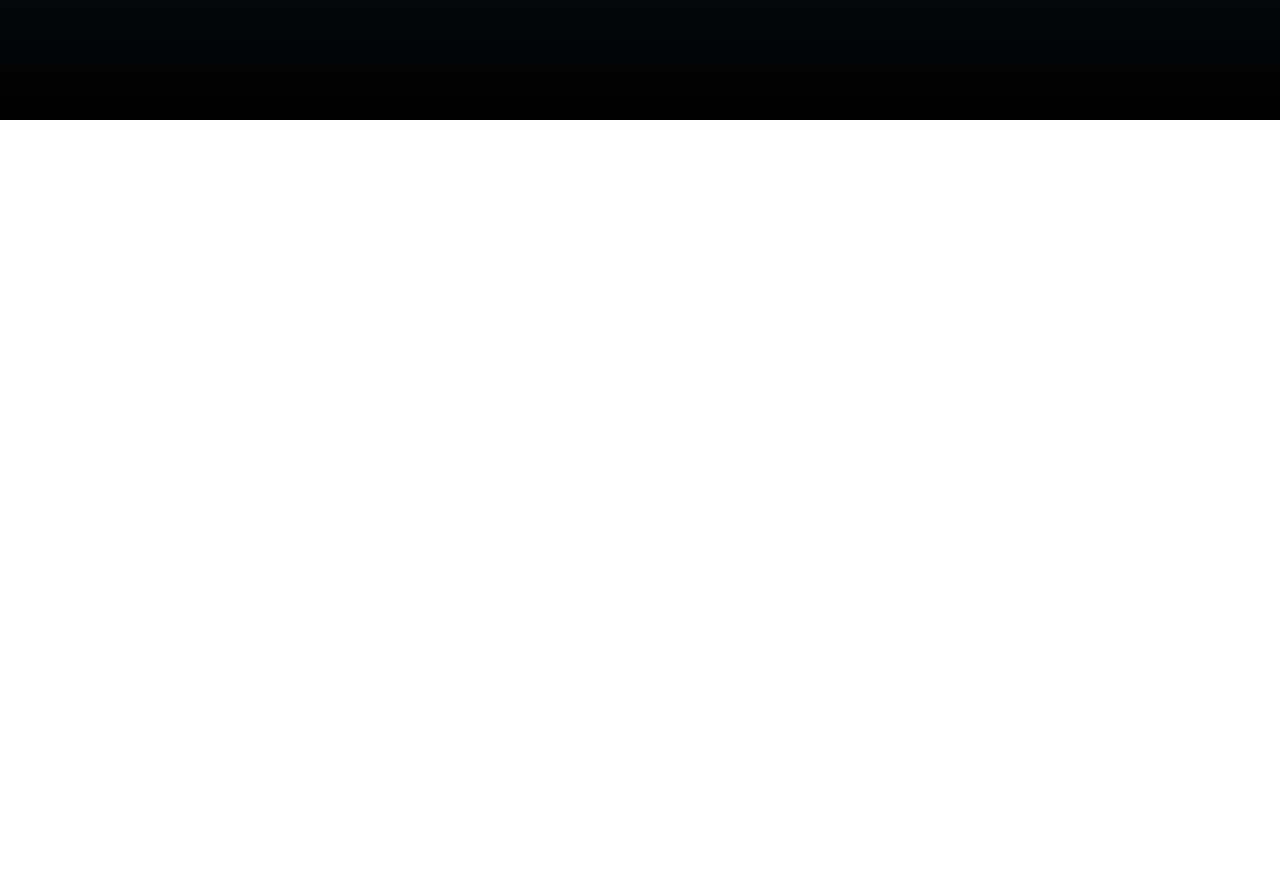
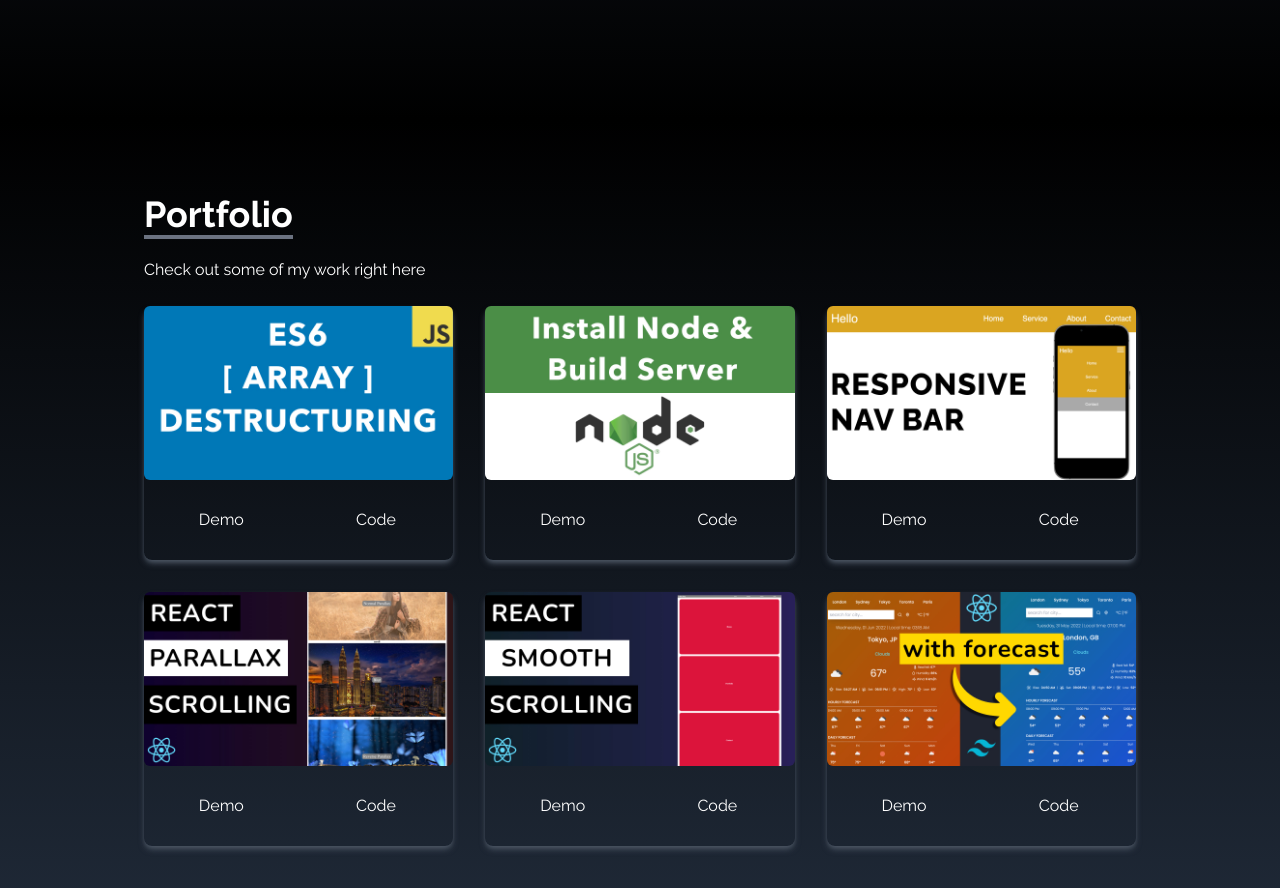
Before and after one commit to Omid-Sargazi/Portfolio-Website, a React (Create React App) app in the folder one-portfolio/: page / in a window 1280 px wide. Shown: the part 1480-2368 px from the top of the page. Before the commit the page ends 1600 px from the top, so only its background shows below. Built offline with nearby package versions, Linux system fonts and the light colour scheme; a web font is replaced by a local one.

Commit message:
import portfolio to app

```diff
--- a/one-portfolio/src/App.js
+++ b/one-portfolio/src/App.js
@@ -3,6 +3,7 @@ import Navbar from "./components/Navbar";
 import Home from "./components/Home";
 import SocialLinks from "./components/SocialLinks";
 import About from "./components/About";
+import Portfolio from "./components/Portfolio";
 
 const App = () => {
   return (
@@ -10,6 +11,7 @@ const App = () => {
       <Navbar />
       <Home />
       <About />
+      <Portfolio />
       <SocialLinks />
     </div>
   );
```
